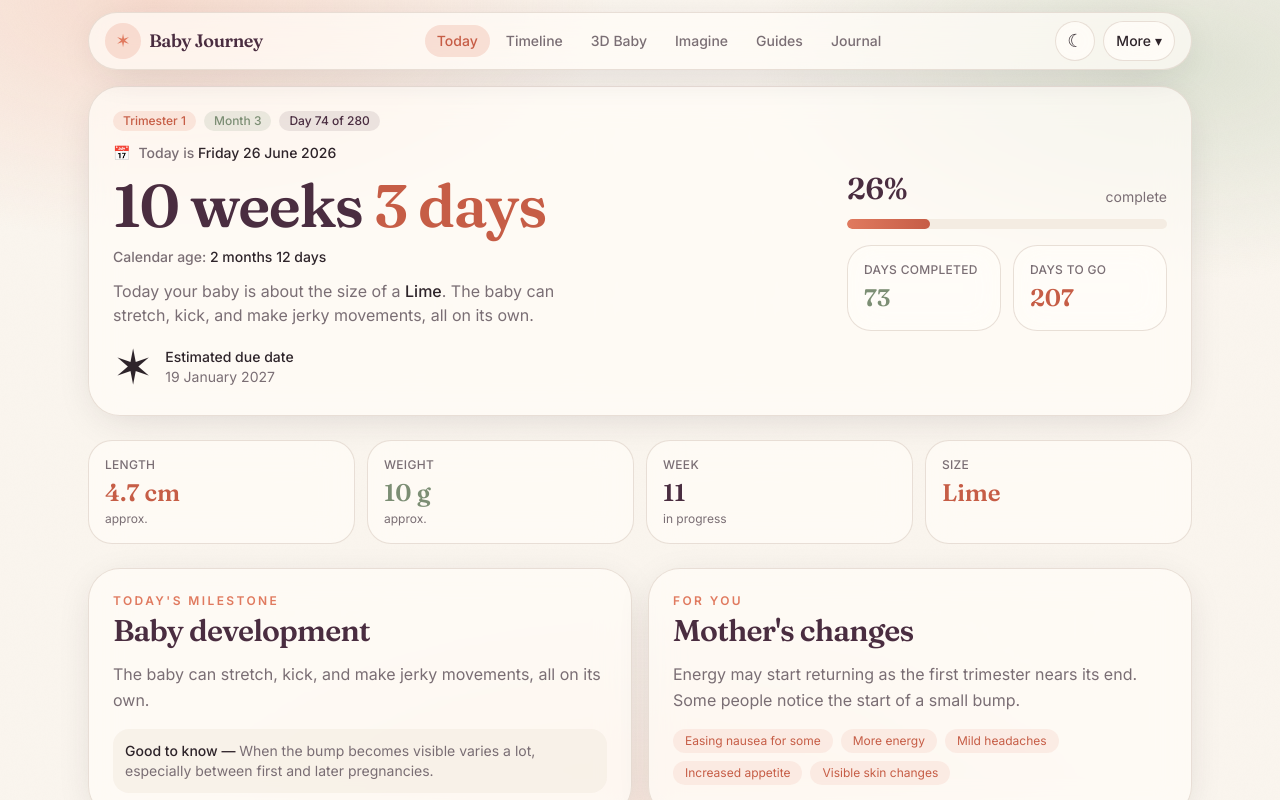
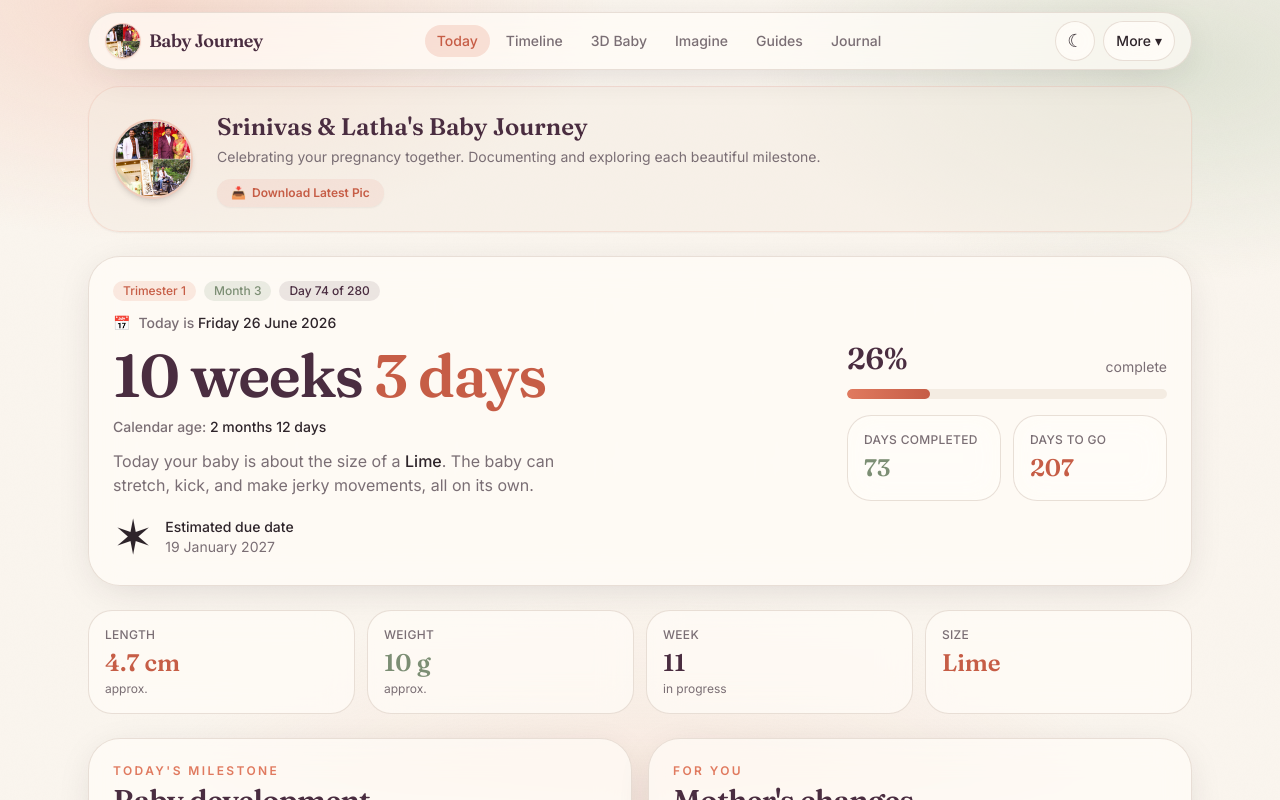
Before and after one commit to srinivaskona7/latha-srinivas, a Next.js app: page / in a window 1280 px wide. Shown: the top 800 px of the page. Built offline with nearby package versions, Linux system fonts and the light colour scheme.

Commit message:
Embed Latha & Srinivas wedding photo collage: dashboard welcome banner, circular header logo, partner page banner, and download button

```diff
--- a/app/partner/page.tsx
+++ b/app/partner/page.tsx
@@ -1,3 +1,4 @@
+import Image from "next/image";
 import { PARTNER } from "@/lib/content";
 import { GlassCard, SectionTitle } from "@/components/ui";
 import { SectionReveal } from "@/components/common/SectionReveal";
@@ -7,6 +8,21 @@ export const metadata = { title: "Partner Support — Baby Journey" };
 export default function PartnerPage() {
   return (
     <main className="mx-auto w-full max-w-4xl px-5 py-12 sm:px-8 sm:py-16">
+      {/* COUPLE BANNER */}
+      <SectionReveal>
+        <div className="relative mb-8 h-64 w-full overflow-hidden rounded-4xl border border-peach/15 shadow-sm">
+          <Image
+            src={`${process.env.NEXT_PUBLIC_BASE_PATH ?? ""}/couple.jpg`}
+            alt="Srinivas & Latha"
+            fill
+            sizes="(min-width: 1024px) 896px, 100vw"
+            priority
+            className="object-cover"
+            style={{ objectPosition: "50% 28%" }}
+          />
+        </div>
+      </SectionReveal>
+
       <SectionReveal>
         <header className="mb-10">
           <p className="text-xs font-semibold uppercase tracking-[0.2em] text-peach">
--- a/components/dashboard/TodayView.tsx
+++ b/components/dashboard/TodayView.tsx
@@ -1,5 +1,6 @@
 "use client";
 
+import Image from "next/image";
 import { useEffect, useMemo, useState } from "react";
 import Link from "next/link";
 import { motion } from "framer-motion";
@@ -43,6 +44,41 @@ export function TodayView() {
 
   return (
     <div className="space-y-6">
+      {/* WELCOME BANNER */}
+      <SectionReveal>
+        <div className="relative overflow-hidden rounded-4xl bg-linen/50 p-6 border border-peach/15 flex flex-col md:flex-row items-center gap-6 shadow-sm">
+          <div className="relative h-20 w-20 shrink-0 overflow-hidden rounded-full border-2 border-peach/30 shadow-md">
+            <Image
+              src={`${process.env.NEXT_PUBLIC_BASE_PATH ?? ""}/couple.jpg`}
+              alt="Srinivas & Latha"
+              fill
+              sizes="80px"
+              className="object-cover animate-gentle-pan"
+              priority
+            />
+          </div>
+          <div className="flex-1 text-center md:text-left space-y-1">
+            <h2 className="font-display text-2xl font-semibold text-plum">
+              Srinivas &amp; Latha&apos;s Baby Journey
+            </h2>
+            <p className="text-sm text-muted">
+              Celebrating your pregnancy together. Documenting and exploring each beautiful milestone.
+            </p>
+            <div className="pt-2 flex justify-center md:justify-start gap-3">
+              <a
+                href={`${process.env.NEXT_PUBLIC_BASE_PATH ?? ""}/couple.jpg`}
+                download="Srinivas-Latha-Couple.jpg"
+                target="_blank"
+                rel="noreferrer"
+                className="inline-flex items-center gap-1.5 rounded-full bg-peach/10 px-3.5 py-1.5 text-xs font-semibold text-terracotta transition hover:bg-peach/25 shadow-sm"
+              >
+                <span>📥</span> Download Latest Pic
+              </a>
+            </div>
+          </div>
+        </div>
+      </SectionReveal>
+
       {/* HERO */}
       <SectionReveal>
         <GlassCard className="overflow-hidden">
--- a/components/nav/Header.tsx
+++ b/components/nav/Header.tsx
@@ -2,6 +2,7 @@
 
 import Link from "next/link";
 import { usePathname } from "next/navigation";
+import Image from "next/image";
 import { useState } from "react";
 import { NAV_LINKS, MORE_LINKS } from "./links";
 import { ThemeToggle } from "./ThemeToggle";
@@ -16,9 +17,16 @@ export function Header() {
     <header className="no-print sticky top-0 z-40 mx-auto mt-3 w-full max-w-6xl px-4 sm:px-6">
       <div className="glass flex items-center justify-between gap-3 rounded-full px-4 py-2 shadow-glass">
         <Link href="/" className="flex items-center gap-2">
-          <span className="grid h-9 w-9 place-items-center rounded-full bg-peach/20 text-peach">
-            <span aria-hidden className="animate-floaty text-lg">✶</span>
-          </span>
+          <div className="relative h-9 w-9 shrink-0 overflow-hidden rounded-full border border-peach/30 shadow-sm">
+            <Image
+              src={`${process.env.NEXT_PUBLIC_BASE_PATH ?? ""}/couple.jpg`}
+              alt="Srinivas & Latha Logo"
+              fill
+              sizes="36px"
+              className="object-cover"
+              priority
+            />
+          </div>
           <span className="font-display text-lg font-semibold tracking-tight text-plum">
             Baby&nbsp;Journey
           </span>
```
Also changed, not shown: data/WhatsApp Image 2025-09-07 at 9.11.43 PM.jpeg (added), public/couple.jpg (added).
